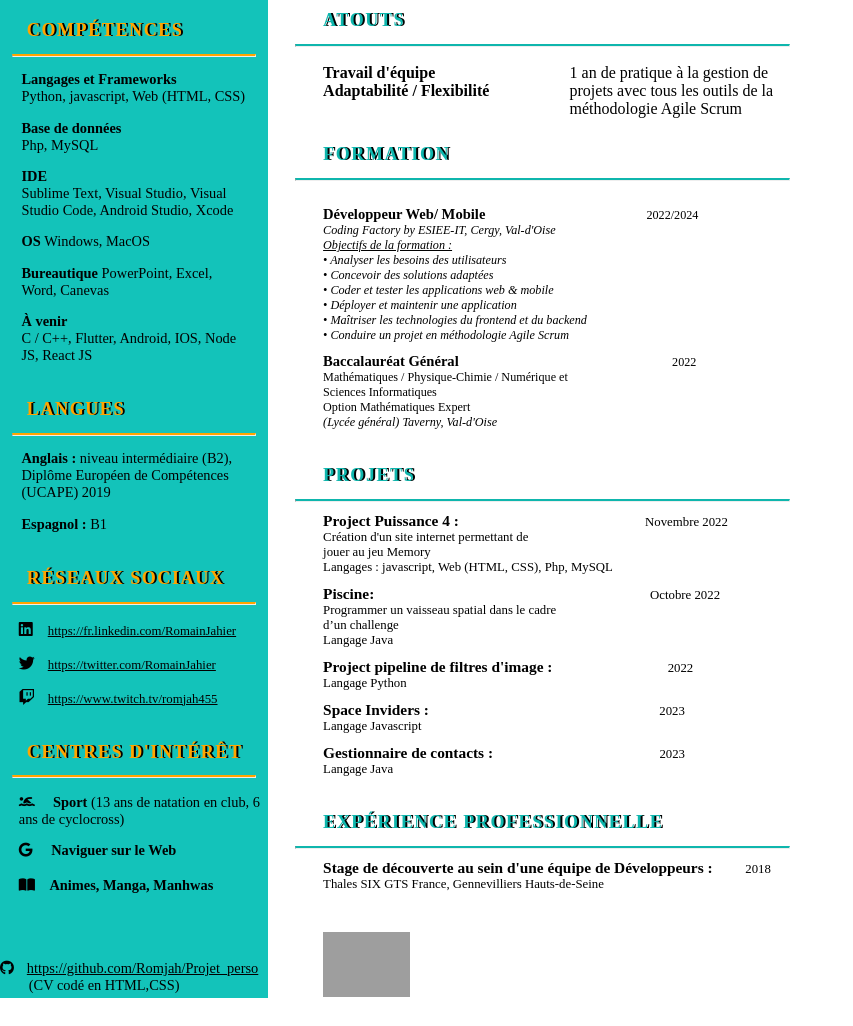
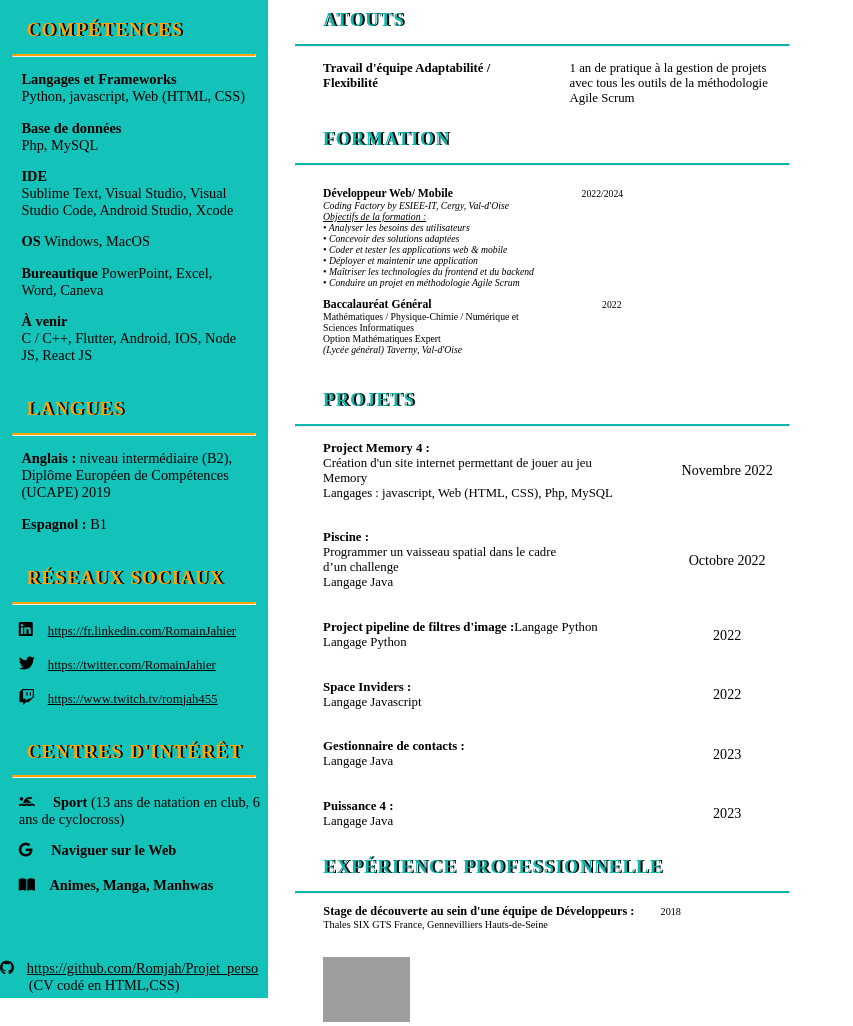
Before and after one commit to Romjah/Projet_perso, a PHP site: page /CV.html in a window 1280 px wide. Shown: the part 170-1196 px from the top of the page, without its empty margins (0-853 px from the left). Before the commit the page ends 1168 px from the top, so only its background shows below. Run offline with PHP 8.4, Linux system fonts and the light colour scheme; some libraries are stand-ins or nearby versions; grey boxes are pictures that could not be loaded.

Commit message:
correction caneva

```diff
--- a/CV/code/CV.css
+++ b/CV/code/CV.css
@@ -83,6 +83,7 @@
     float: left;
     width: 14.49cm;
     height: 26.4cm;
+    font-size: 0.8em;
 }
 .section-left h4{
     margin-left: 10%;
@@ -145,18 +146,25 @@
 .formation p b{
     font-size: 1.2em;
 }
-.experience{
+.projet {
     margin: 0 5% 0 10%;
     width: 92%;
+    display: grid;
+    grid-template-columns: 1.2fr 0.8fr; /* two columns with equal width */
+    grid-gap: 1%;
+    grid-column: 1; /* move the others to the first column */
 }
+
+.annee {
+    grid-column: 2; /* move the year to the second column */
+}
+
 .experience p{
     width: 100%;
-    margin: 10px 0 0 0;
+    margin: 10px 0 0 55px;
     font-size: 0.8em;
 }
 .experience p b{
-    width: 100%;
-    margin: 10px 0 0 0;
     font-size: 1.2em;
 }
 
@@ -210,7 +218,7 @@
     margin-top: 0;
 }
 .experience img{
-    margin-top: 8%;
+    margin: 5% 0 0 10%;
     height: 65px;
     width: auto;
 }
--- a/CV/code/CV.html
+++ b/CV/code/CV.html
@@ -35,7 +35,7 @@
                     <p><b>Base de données </b><br> Php, MySQL</p>
                     <p><b>IDE </b><br>Sublime Text, Visual Studio, Visual Studio Code, Android Studio, Xcode</p>
                     <p><b>OS </b>  Windows, MacOS</p>
-                    <p><b>Bureautique </b>  PowerPoint, Excel, Word, Canevas</p>
+                    <p><b>Bureautique </b>  PowerPoint, Excel, Word, Caneva</p>
                     <p><b>À venir  </b><br>C / C++, Flutter, Android, IOS, Node JS, React JS</p>
             </div>
             <h4>LANGUES</h4>
@@ -87,18 +87,19 @@
             </div></span>
             <h4 class="projet_titre">PROJETS</h4>
             <hr class="light">
-            <div class="experience">
-                <p><b>Project Puissance 4 : </b>&emsp;&emsp;&emsp;&emsp;&emsp;&emsp;&emsp;&emsp;&emsp;&emsp;&emsp;&emsp;&emsp;&emsp; Novembre 2022<br>Création d'un site internet permettant de <br> jouer au jeu Memory<br>Langages : javascript, Web (HTML, CSS), Php, MySQL</p>
-                <p><b>Piscine: </b>&emsp;&emsp;&emsp;&emsp;&emsp;&emsp;&emsp;&emsp;&emsp;&emsp;&emsp;&emsp;&emsp;&emsp;&emsp;&emsp;&emsp;&emsp;&emsp;&emsp;&emsp; Octobre 2022<br>Programmer un vaisseau spatial dans le cadre <br> d’un challenge<br>Langage Java</p>
-                <p><b>Project pipeline de filtres d'image :</b>&emsp;&emsp;&emsp;&emsp;&emsp;&emsp;&emsp;&emsp;&emsp;2022<br>Langage Python</p>
-                <p><b>Space Inviders :</b>&emsp;&emsp;&emsp;&emsp;&emsp;&emsp;&emsp;&emsp;&emsp;&emsp;&emsp;&emsp;&emsp;&emsp;&emsp;&emsp;&emsp;&emsp;2023<br>Langage Javascript</p>
-                <p><b>Gestionnaire de contacts :</b>&emsp;&emsp;&emsp;&emsp;&emsp;&emsp;&emsp;&emsp;&emsp;&emsp;&emsp;&emsp;&emsp;2023<br>Langage Java</p>
+            <div class="projet">
+                <p><b>Project Memory 4 : </b><br>Création d'un site internet permettant de jouer au jeu Memory<br>Langages : javascript, Web (HTML, CSS), Php, MySQL</p><div class="annee">Novembre 2022</div>
+                <p><b>Piscine : </b><br>Programmer un vaisseau spatial dans le cadre <br> d’un challenge<br>Langage Java</p><div class="annee">Octobre 2022</div>
+                <p><b>Project pipeline de filtres d'image :</b>Langage Python<br>Langage Python</p><div class="annee">2022</div>
+                <p><b>Space Inviders :</b><br>Langage Javascript</p><div class="annee">2022</div>
+                <p><b>Gestionnaire de contacts :</b><br>Langage Java</p><div class="annee">2023</div>
+                <p><b>Puissance 4 :</b><br>Langage Java</p><div class="annee">2023</div>
             </div>
             <h4 class="experience_titre">EXPÉRIENCE PROFESSIONNELLE</h4>
             <hr class="light">
             <div class="experience">
                 <p><b> Stage de découverte au sein d'une équipe de Développeurs : </b>&emsp;&emsp; 2018<br> Thales SIX GTS France, Gennevilliers Hauts-de-Seine</p>
-                <img src="../image/logo-coding-couleur-png.jpg" alt="ref_codingfactory_top">
+                <img src="../image/logo-coding-couleur-png.jpg" alt="ref_codingfactory_top" class="">
             </div>
         </section>
         <!-- Fin de la section -->
```
